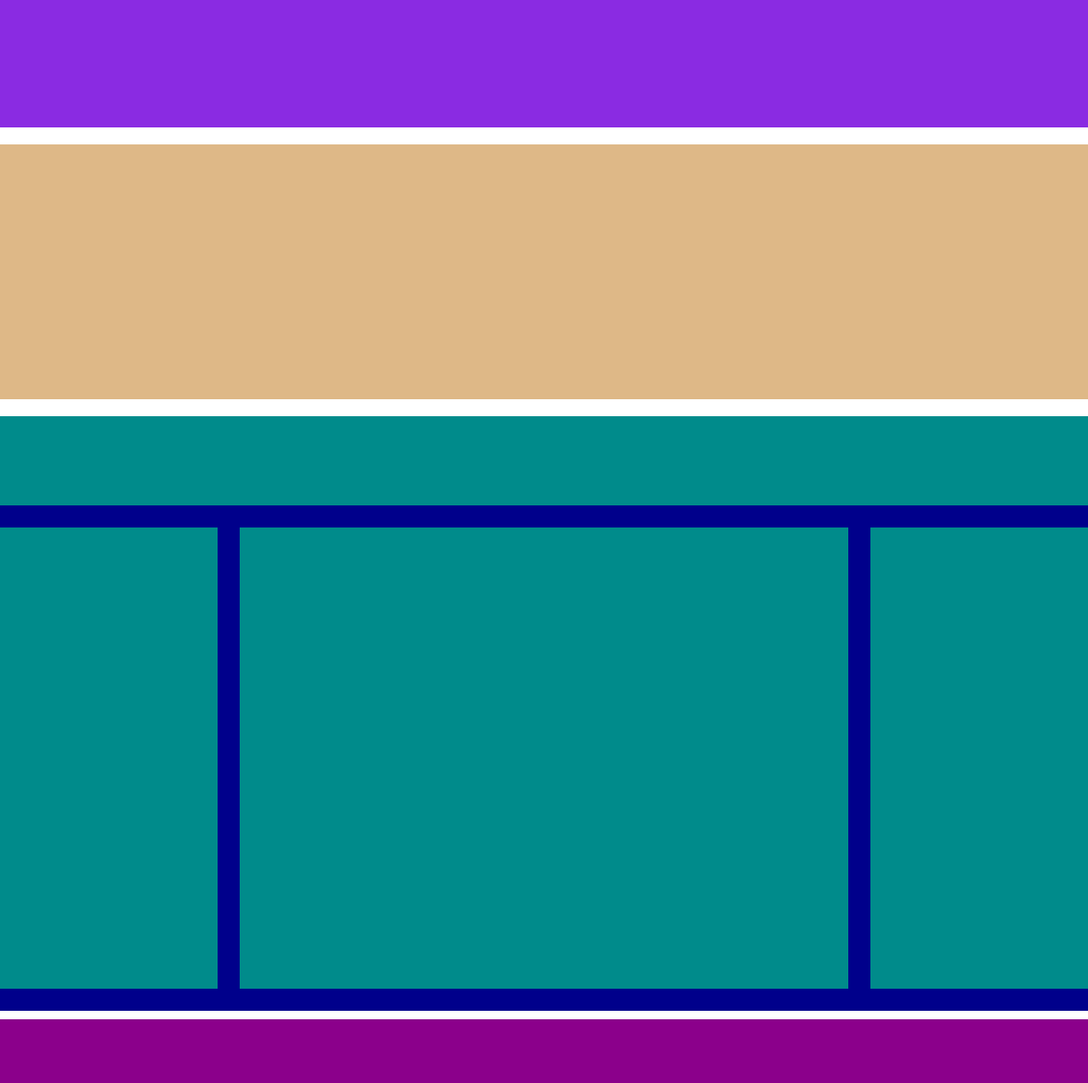
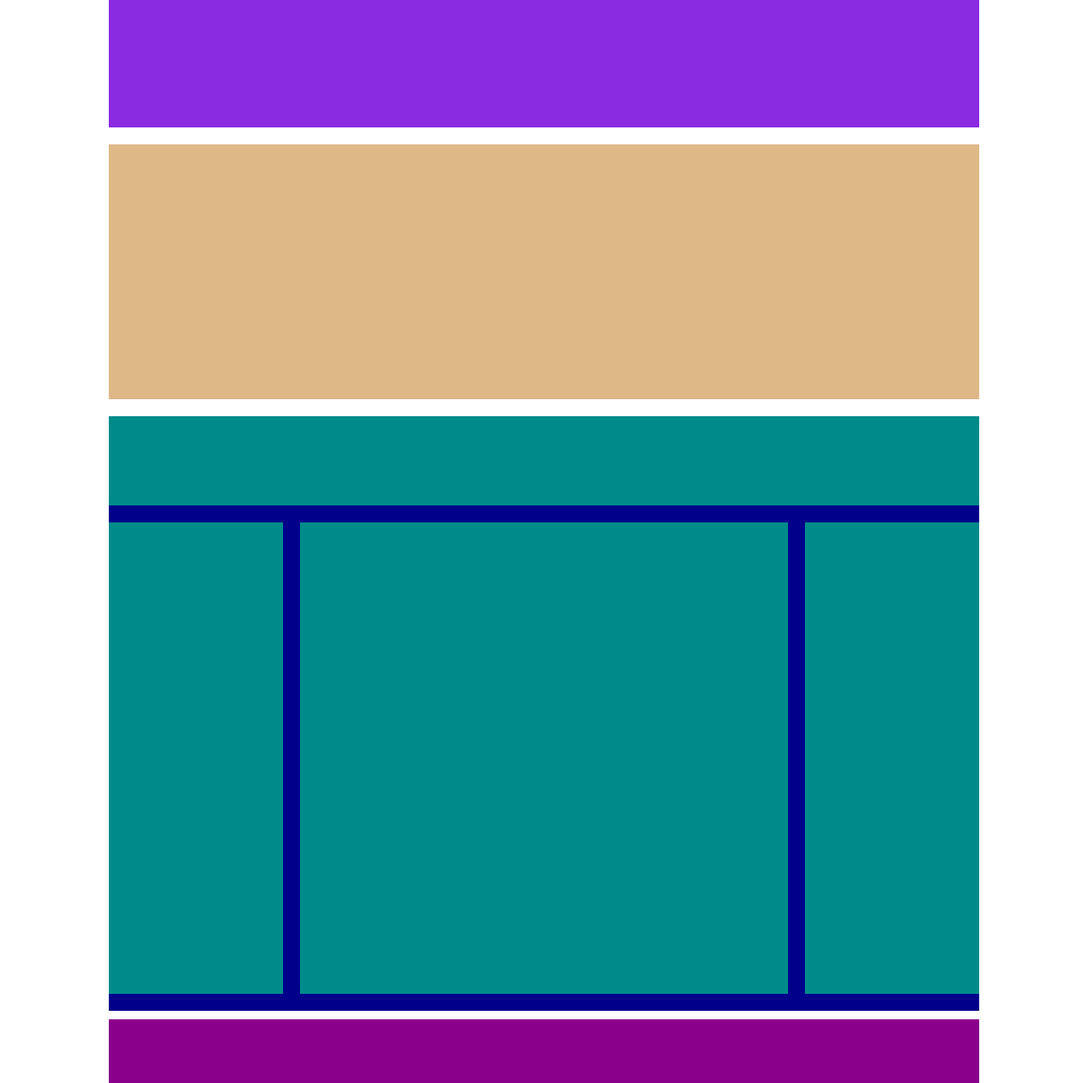
Before and after one commit to Nicholas91X/htmlcss-struttura-wp, a plain HTML site: page index.html in a window 1280 px wide. Shown: the whole page at 85% size. Drawn offline with Linux system fonts and the light colour scheme.

Commit message:
correzione margin auto

```diff
--- a/css/style.css
+++ b/css/style.css
@@ -2,7 +2,7 @@
 
 * {
     padding: 0;
-    margin: 0;
+    margin: 0 auto;
     box-sizing: border-box;
 }
 
@@ -22,19 +22,19 @@
 
 /* header */
 .header-container {
-    width: 100%;
+    width: 80%;
     height: 150px;
 }
 
 /* jumbotron */
 .jumbotron-container {
-    width: 100%;
+    width: 80%;
     height: 300px;
 }
 
 /* main */
 .main-container {
-    width: 100%;
+    width: 80%;
 }
 
 .top-container {
@@ -63,7 +63,7 @@
 
 /* footer */
 .footer-container {
-    width: 100%;
+    width: 80%;
     height: 75px;
 }
 
@@ -84,10 +84,7 @@ main div.debug {
     height: 700px;
 }
 
-.top-container.debug {
-    background-color: darkcyan;
-}
-
+div .top-container.debug,
 div .colonna-sinistra.debug,
 div .colonna-destra.debug,
 div .colonna-centrale.debug {
```
